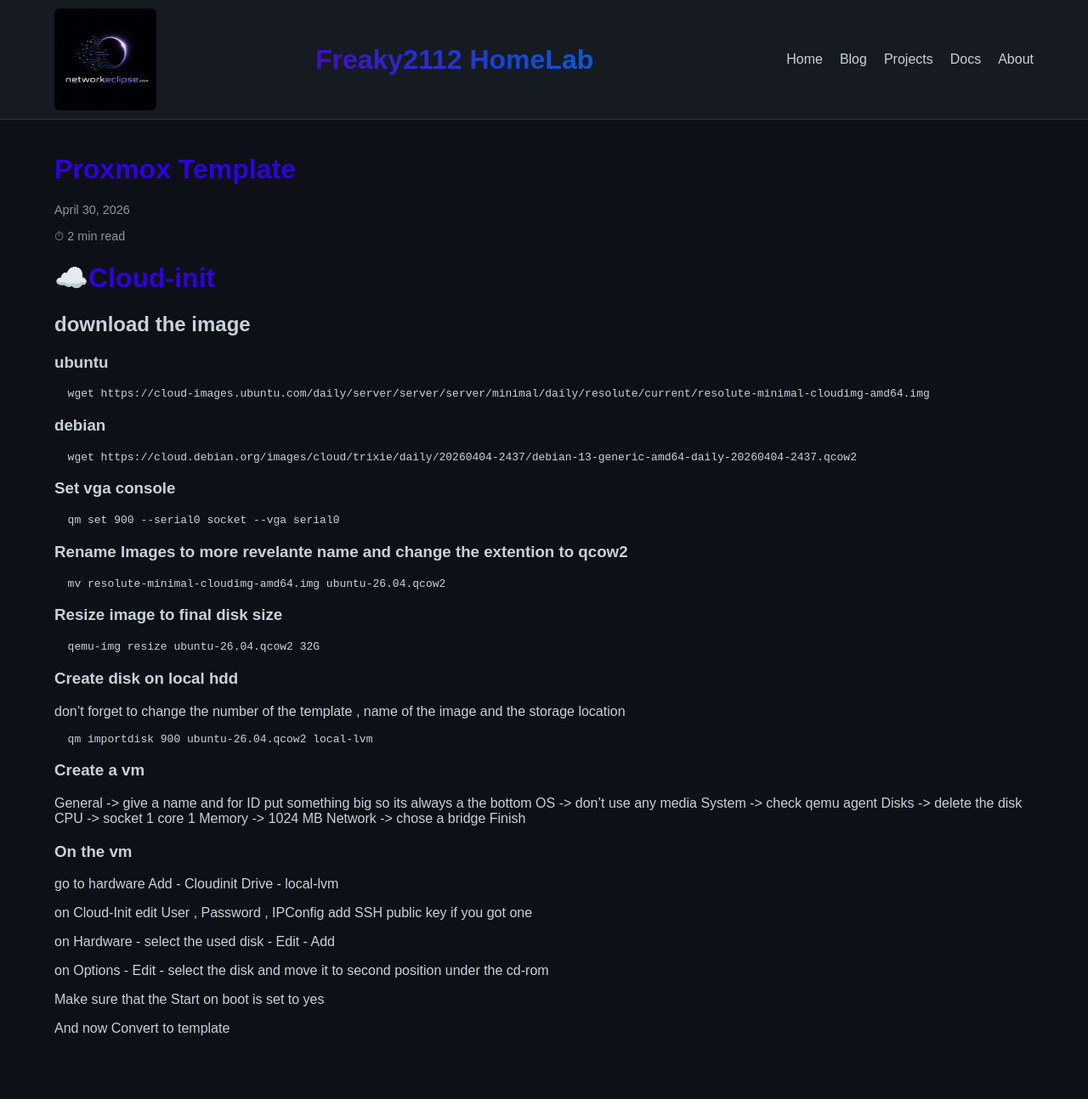
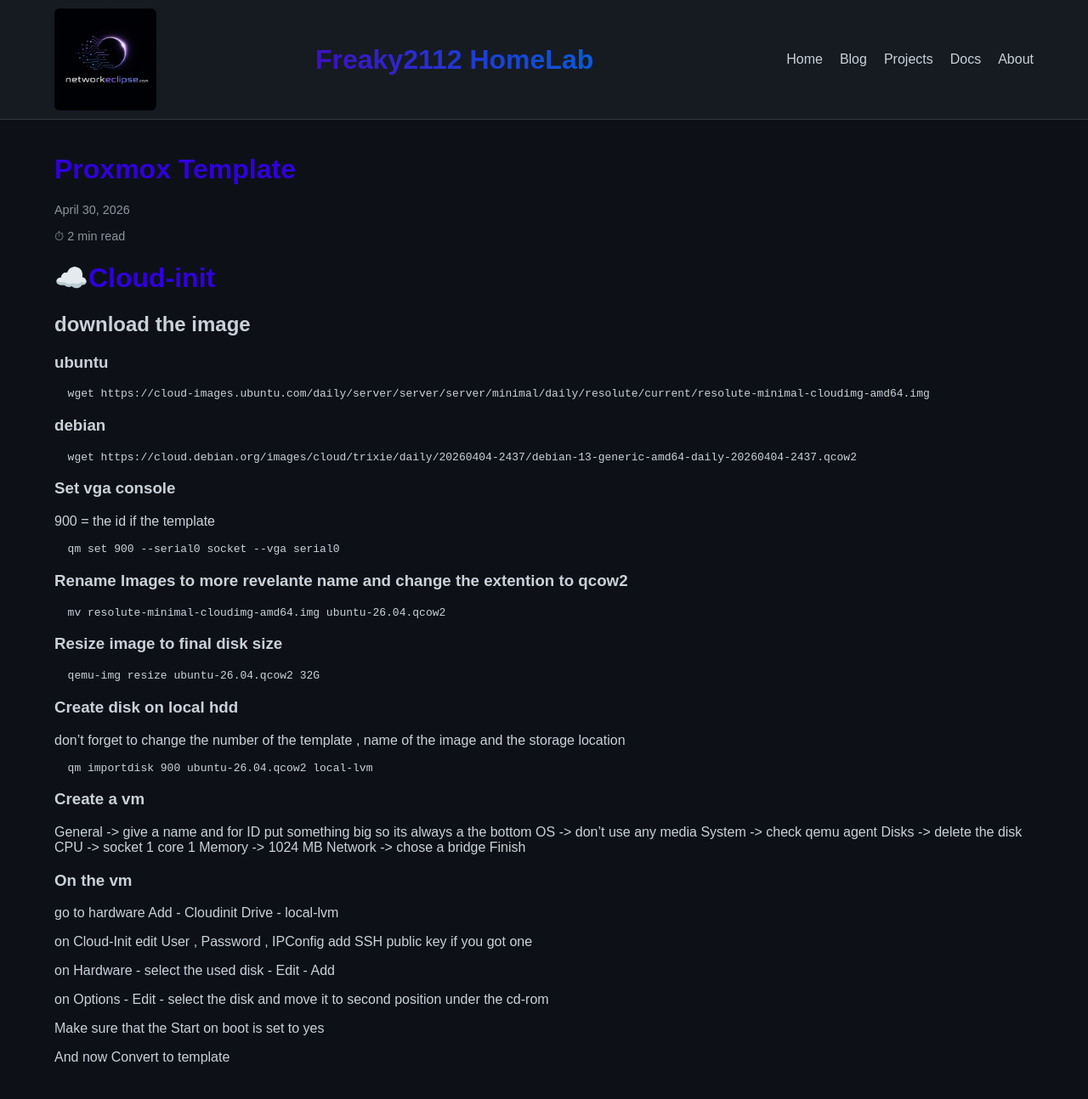
Before and after one commit to Freaky2112/freaky2112.github.io, a Jekyll site: the page built from _posts/2026-04-30-promox-template.md, in a window 1280 px wide. Shown: the whole page at 85% size. Built offline with Jekyll 4.4.1, drawn with Linux system fonts in a browser that asks for light colours; before the commit the page ends 1260 px from its top, so only the background shows below that.

Commit message:
Mod Proxmox tempalte

````diff
--- a/_posts/2026-04-30-promox-template.md
+++ b/_posts/2026-04-30-promox-template.md
@@ -15,6 +15,8 @@
   wget https://cloud.debian.org/images/cloud/trixie/daily/20260404-2437/debian-13-generic-amd64-daily-20260404-2437.qcow2
 ```
 ### Set vga console
+900 = the id if the template
+
   ``` bash
   qm set 900 --serial0 socket --vga serial0
 ```
````
